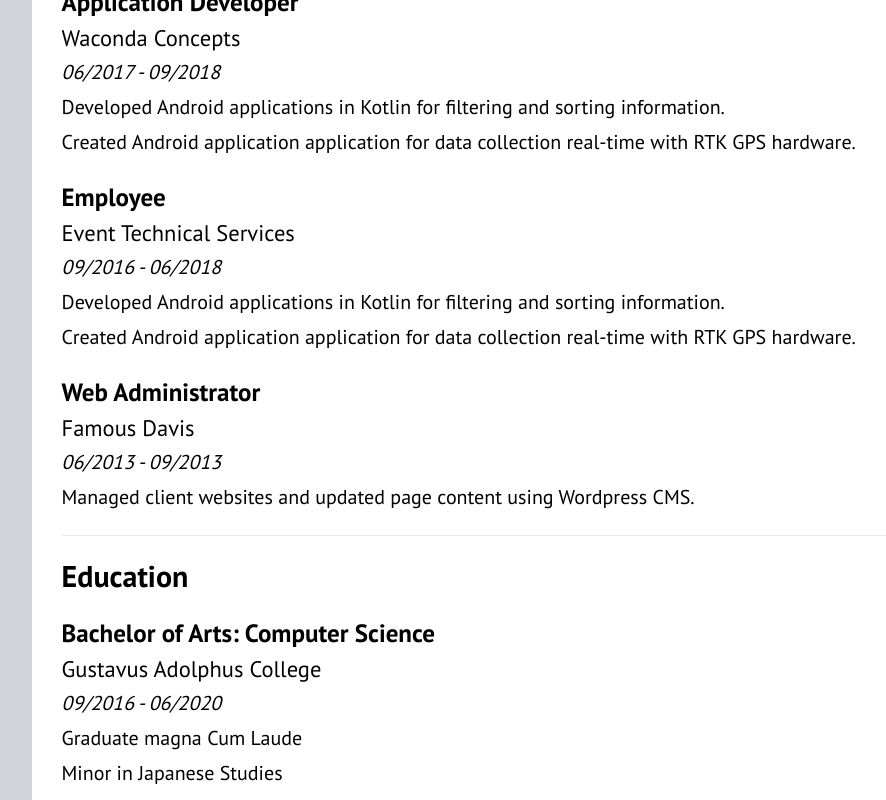
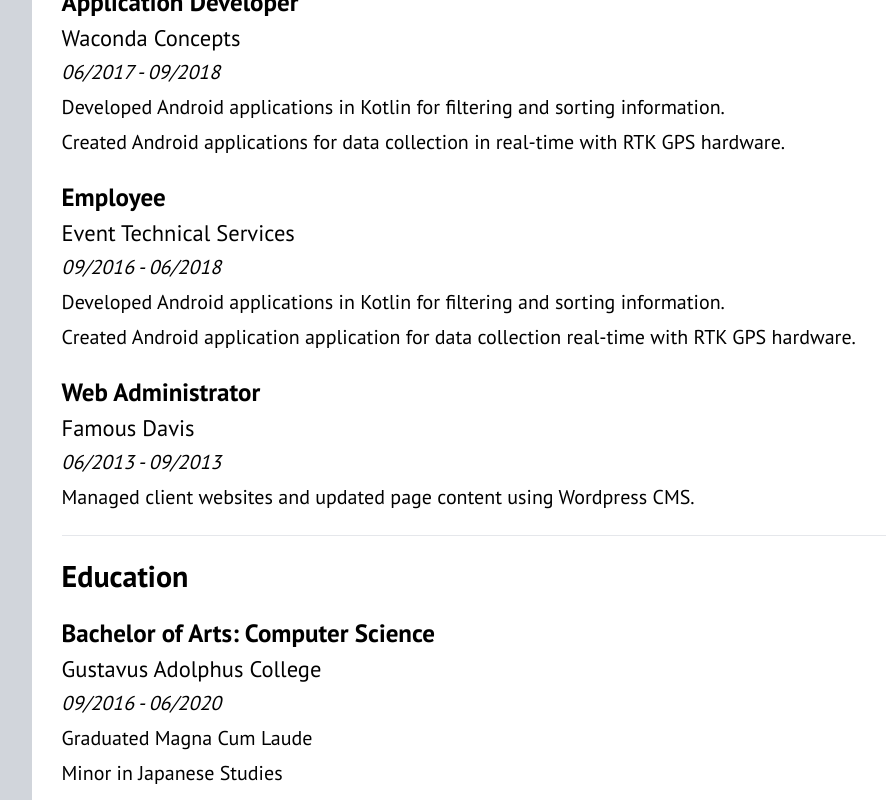
Before and after one commit to broswen/personal-website, a Next.js app: page /cv in a window 1280 px wide. Shown: the part 900-1700 px from the top of the page, without its empty margins (305-1191 px from the left). Built offline with nearby package versions, Linux system fonts and the light colour scheme.

Commit message:
fix typos

```diff
--- a/src/app/cv/data.json
+++ b/src/app/cv/data.json
@@ -49,7 +49,7 @@
     "employmentEnd": "09/2018",
     "details": [
       "Developed Android applications in Kotlin for filtering and sorting information.",
-      "Created Android application application for data collection real-time with RTK GPS hardware."
+      "Created Android applications for data collection in real-time with RTK GPS hardware."
     ]
   },
   {
--- a/src/app/cv/page.tsx
+++ b/src/app/cv/page.tsx
@@ -43,7 +43,7 @@
           <p className="italic">09/2016 - 06/2020</p>
           <p className="mb-4">
               <ul>
-                  <li>Graduate magna Cum Laude</li>
+                  <li>Graduated Magna Cum Laude</li>
                   <li>Minor in Japanese Studies</li>
               </ul>
           </p>
```
